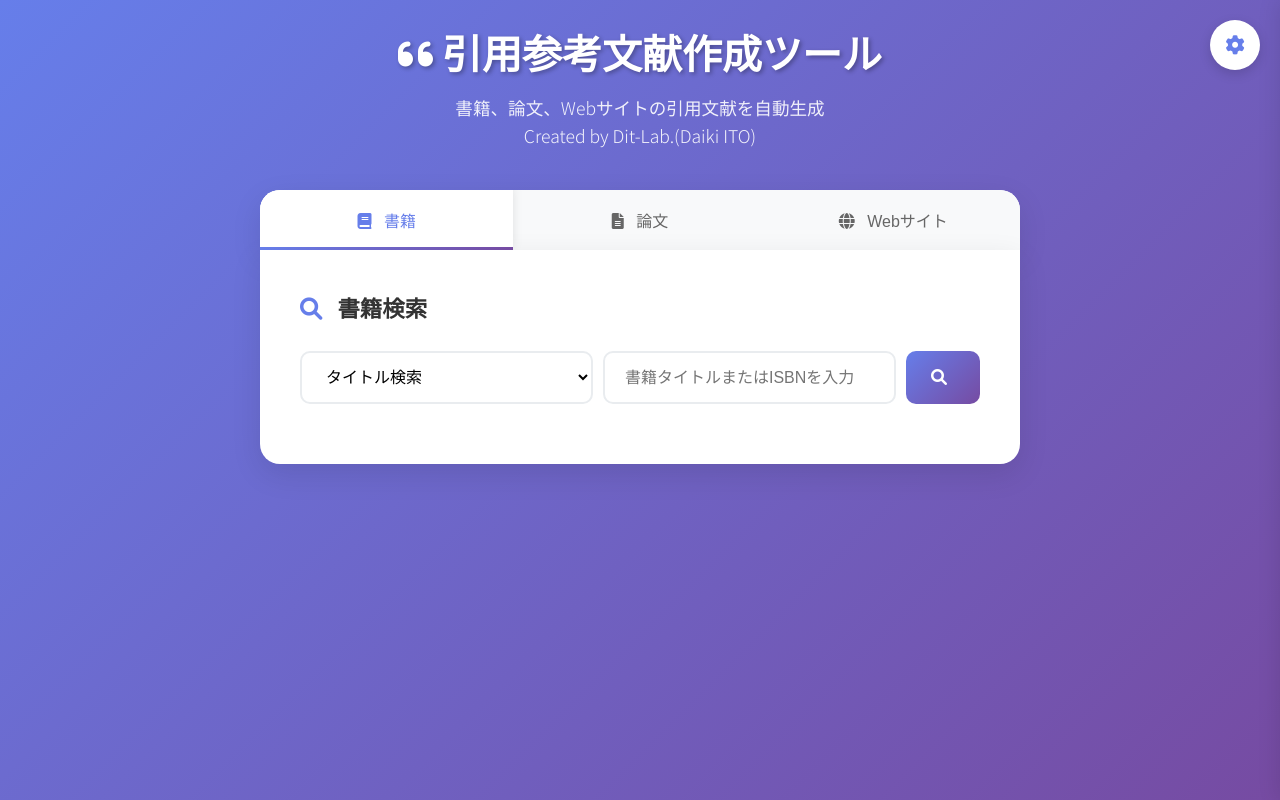
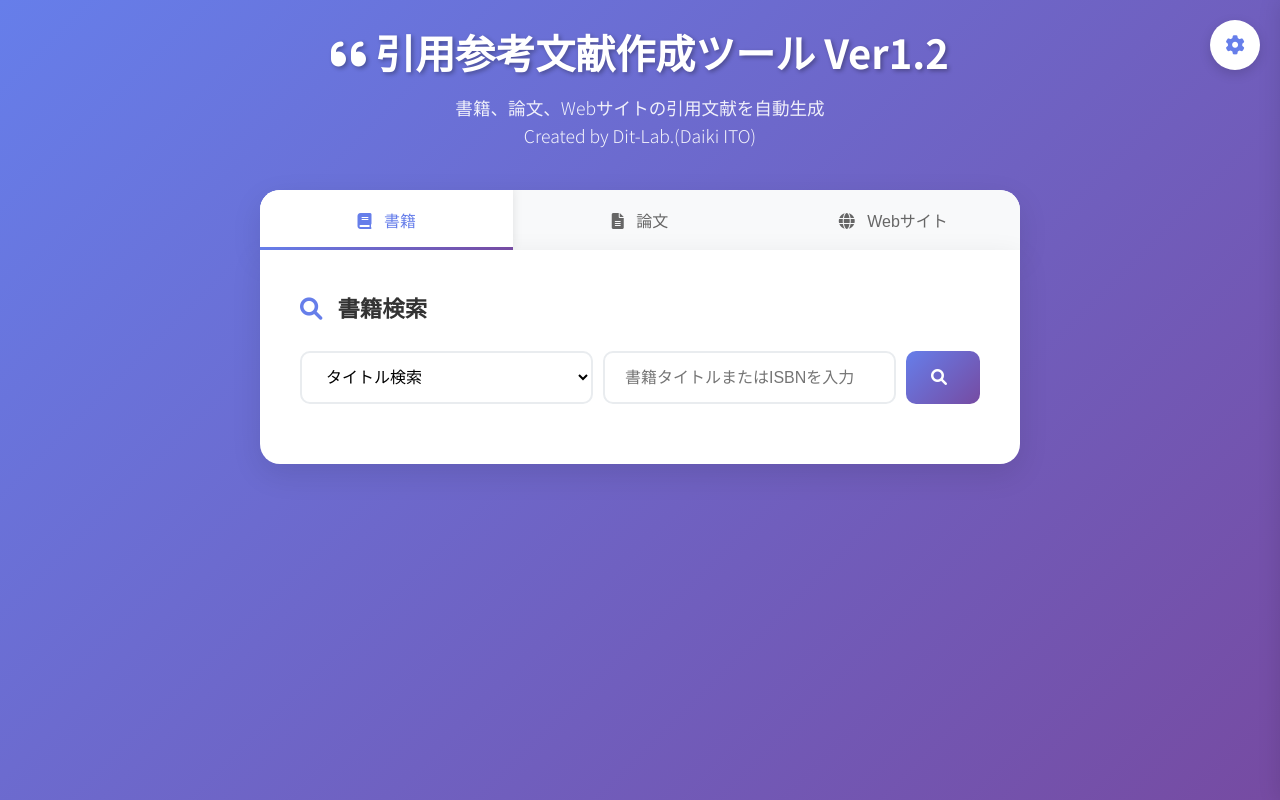
Before and after one commit to itou-daiki/reference-supporter, a plain HTML site: page index.html in a window 1280 px wide. Drawn offline with Linux system fonts and the light colour scheme.

Commit message:
タイトルからバージョン番号を削除し、ヘッダーにバージョン番号を追加

```diff
--- a/index.html
+++ b/index.html
@@ -3,7 +3,7 @@
 <head>
     <meta charset="UTF-8">
     <meta name="viewport" content="width=device-width, initial-scale=1.0">
-    <title>引用参考文献作成ツール Ver1.2</title>
+    <title>引用参考文献作成ツール</title>
     <link rel="stylesheet" href="styles.css">
     <link href="https://fonts.googleapis.com/css2?family=Noto+Sans+JP:wght@300;400;500;700&display=swap" rel="stylesheet">
     <link rel="stylesheet" href="https://cdnjs.cloudflare.com/ajax/libs/font-awesome/6.0.0/css/all.min.css">
@@ -76,7 +76,7 @@
             </button>
 
             <header class="header">
-                <h1><i class="fas fa-quote-left"></i> 引用参考文献作成ツール</h1>
+                <h1><i class="fas fa-quote-left"></i> 引用参考文献作成ツール Ver1.2</h1>
                 <p>書籍、論文、Webサイトの引用文献を自動生成</p>
                 <p>Created by Dit-Lab.(Daiki ITO)</p>
             </header>
```
